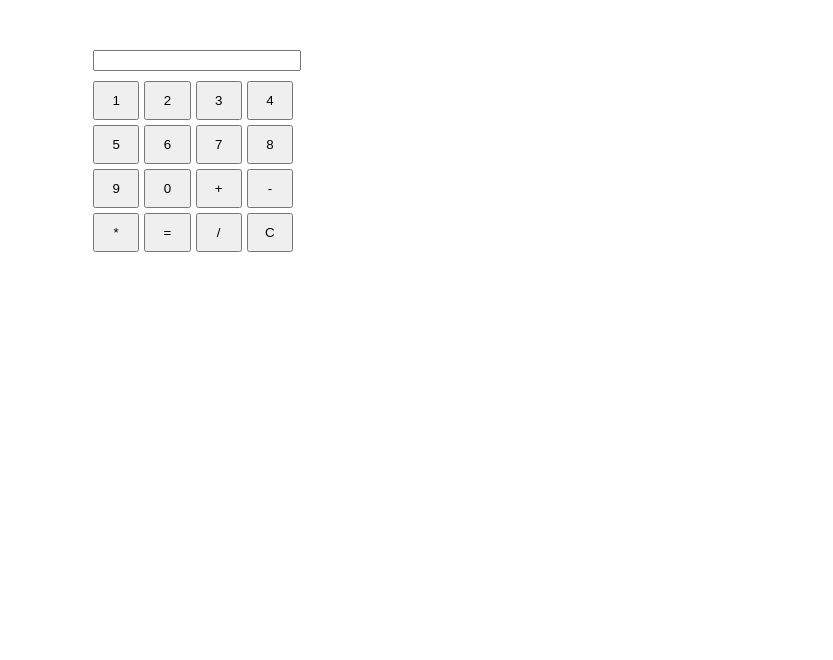
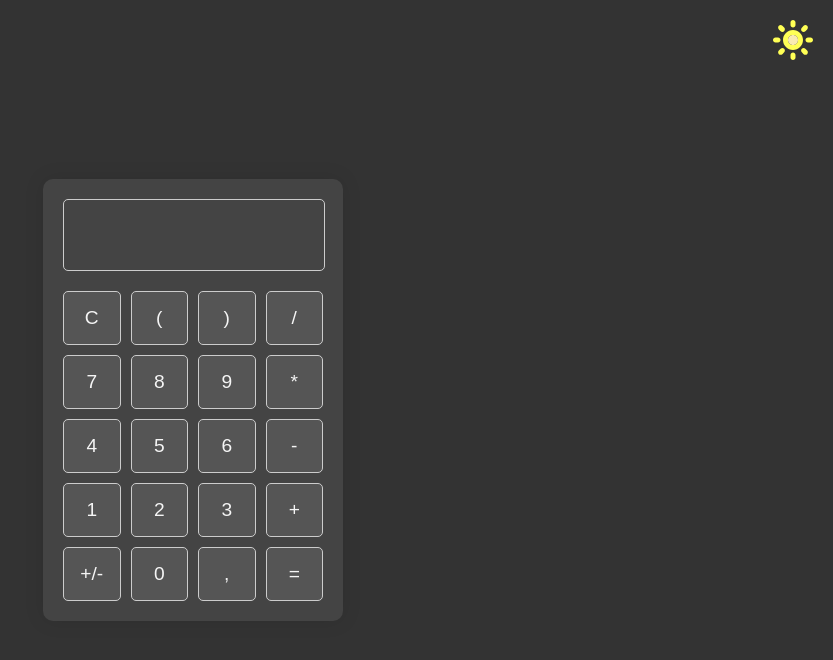
Before and after one commit to Exremum/calculator, a plain HTML site: page index.html in a window 1280 px wide. Shown: the whole page, without its empty margins (447-1280 px from the left). Drawn offline with Linux system fonts and the light colour scheme.

Commit message:
rebuild by beaass

```diff
--- a/index.html
+++ b/index.html
@@ -1,37 +1,47 @@
 <!DOCTYPE html>
-<html lang="en">
+<html lang="ru">
 <head>
   <meta charset="UTF-8">
   <meta name="viewport" content="width=device-width, initial-scale=1.0">
-  <title>Calculator</title>
+  <title>Калькулятор</title>
+  <link rel="shortcut icon" href="src/images/favicon.svg"> <!-- Иконка сайита -->
+  <link rel="stylesheet" href="styles.css">
+</head>
 
-  <!--Иконка сайта-->
-<link rel="shortcut icon" href="favicon.ico">
+<body class="dark-theme">
 
-  <link rel="stylesheet" href="style.css">
-</head>
-<body>
+  <div class="theme-toggle">
+    <img id="theme-button" src="dark-theme-icon.svg" alt="Switch Theme">
+  </div>
+
   <div class="calculator">
     <input type="text" id="display" readonly>
     <div class="keys">
+      <button onclick="clearDisplay()">C</button>
+      <button onclick="appendToDisplay('(')">(</button>
+      <button onclick="appendToDisplay(')')">)</button>
+      <button onclick="appendToDisplay('/')">/</button>
+      <button onclick="appendToDisplay('7')">7</button>
+      <button onclick="appendToDisplay('8')">8</button>
+      <button onclick="appendToDisplay('9')">9</button>
+      <button onclick="appendToDisplay('*')">*</button>
+      <button onclick="appendToDisplay('4')">4</button>
+      <button onclick="appendToDisplay('5')">5</button>
+      <button onclick="appendToDisplay('6')">6</button>
+      <button onclick="appendToDisplay('-')">-</button>
       <button onclick="appendToDisplay('1')">1</button>
       <button onclick="appendToDisplay('2')">2</button>
       <button onclick="appendToDisplay('3')">3</button>
-      <button onclick="appendToDisplay('4')">4</button>
-      <button onclick="appendToDisplay('5')">5</button>
-      <button onclick="appendToDisplay('6')">6</button>
-      <button onclick="appendToDisplay('7')">7</button>
-      <button onclick="appendToDisplay('8')">8</button>
-      <button onclick="appendToDisplay('9')">9</button>
+      <button onclick="appendToDisplay('+')">+</button>
+      <button onclick="toggleSign()">+/-</button>
       <button onclick="appendToDisplay('0')">0</button>
-      <button onclick="appendToDisplay('+')">+</button>
-      <button onclick="appendToDisplay('-')">-</button>
-      <button onclick="appendToDisplay('*')">*</button>
+      <button onclick="appendToDisplay('.')">,</button>
       <button onclick="calculateResult()">=</button>
-      <button onclick="appendToDisplay('/')">/</button>
-      <button onclick="clearDisplay()">C</button>
     </div>
   </div>
-  <script src="script.js"></script>
+
+  <script src="src/JS/code.js"></script>
+  <script src="src/JS/theme.js"></script>
+
 </body>
 </html>
--- a/script.js
+++ /dev/null
@@ -1,17 +0,0 @@
-function appendToDisplay(value) {
-    document.getElementById('display').value += value;
-  }
-
-  function clearDisplay() {
-    document.getElementById('display').value = '';
-  }
-
-  function calculateResult() {
-    const displayValue = document.getElementById('display').value;
-    try {
-      const result = eval(displayValue);
-      document.getElementById('display').value = result;
-    } catch (error) {
-      document.getElementById('display').value = 'Error';
-    }
-  }
--- /dev/null
+++ b/src/JS/code.js
@@ -0,0 +1,24 @@
+function appendToDisplay(value) {
+  document.getElementById('display').value += value;
+}
+
+function clearDisplay() {
+  document.getElementById('display').value = '';
+}
+
+function calculateResult() {
+  const displayValue = document.getElementById('display').value;
+  try {
+    const result = eval(displayValue.replace(',', '.'));
+    document.getElementById('display').value = result;
+  } catch (error) {
+    document.getElementById('display').value = 'Error';
+  }
+}
+
+function toggleSign() {
+  const display = document.getElementById('display');
+  if (display.value) {
+    display.value = display.value.charAt(0) === '-' ? display.value.slice(1) : '-' + display.value;
+  }
+}
--- /dev/null
+++ b/src/JS/theme.js
@@ -0,0 +1,10 @@
+document.addEventListener('DOMContentLoaded', () => {
+    const themeButton = document.getElementById('theme-button');
+    themeButton.src = document.body.classList.contains('dark-theme') ? 'src/images/themes/light.svg' : 'src/images/themes/dark.svg';
+
+    themeButton.addEventListener('click', () => {
+      document.body.classList.toggle('dark-theme');
+      document.body.classList.toggle('light-theme');
+      themeButton.src = document.body.classList.contains('dark-theme') ? 'src/images/themes/light.svg' : 'src/images/themes/dark.svg';
+    });
+  });
--- a/style.css
+++ /dev/null
@@ -1,19 +0,0 @@
-.calculator {
-    width: 200px;
-    margin: 50px auto;
-  }
-
-  #display {
-    width: 100%;
-    margin-bottom: 10px;
-  }
-
-  .keys {
-    display: grid;
-    grid-template-columns: repeat(4, 1fr);
-    gap: 5px;
-  }
-
-  button {
-    padding: 10px;
-  }
--- /dev/null
+++ b/styles.css
@@ -0,0 +1,86 @@
+body {
+  font-family: Arial, sans-serif;
+  display: flex;
+  justify-content: center;
+  align-items: center;
+  height: 100vh;
+  margin: 0;
+  transition: background-color 0.3s, color 0.3s;
+}
+
+.light-theme {
+  background-color: #f5f5f5;
+  color: #333;
+}
+
+.dark-theme {
+  background-color: #333;
+  color: #f5f5f5;
+}
+
+.calculator {
+  width: 260px;
+  padding: 20px;
+  border-radius: 10px;
+  box-shadow: 0 0 20px rgba(0, 0, 0, 0.1);
+  background-color: #fff;
+  transition: background-color 0.3s;
+}
+
+.dark-theme .calculator {
+  background-color: #444;
+}
+
+#display {
+  width: calc(100% - 20px);
+  height: 50px;
+  margin-bottom: 20px;
+  padding: 10px;
+  border: 1px solid #ccc;
+  border-radius: 5px;
+  font-size: 1.5em;
+  background-color: inherit;
+  color: inherit;
+  text-align: right;
+}
+
+.keys {
+  display: grid;
+  grid-template-columns: repeat(4, 1fr);
+  gap: 10px;
+}
+
+button {
+  padding: 15px;
+  font-size: 1.2em;
+  border: 1px solid #ccc;
+  border-radius: 5px;
+  cursor: pointer;
+  transition: background-color 0.3s, transform 0.3s;
+}
+
+button:hover {
+  transform: scale(1.05);
+}
+
+.light-theme button {
+  background-color: #fff;
+  color: #333;
+}
+
+.dark-theme button {
+  background-color: #555;
+  color: #f5f5f5;
+}
+
+.theme-toggle {
+  position: absolute;
+  top: 20px;
+  right: 20px;
+}
+
+#theme-button {
+  width: 40px;
+  height: 40px;
+  cursor: pointer;
+}
```
Also changed, not shown: favicon.ico (deleted), src/images/favicon.svg (added), src/images/themes/dark.svg (added), src/images/themes/light.svg (added), 1 other file.
